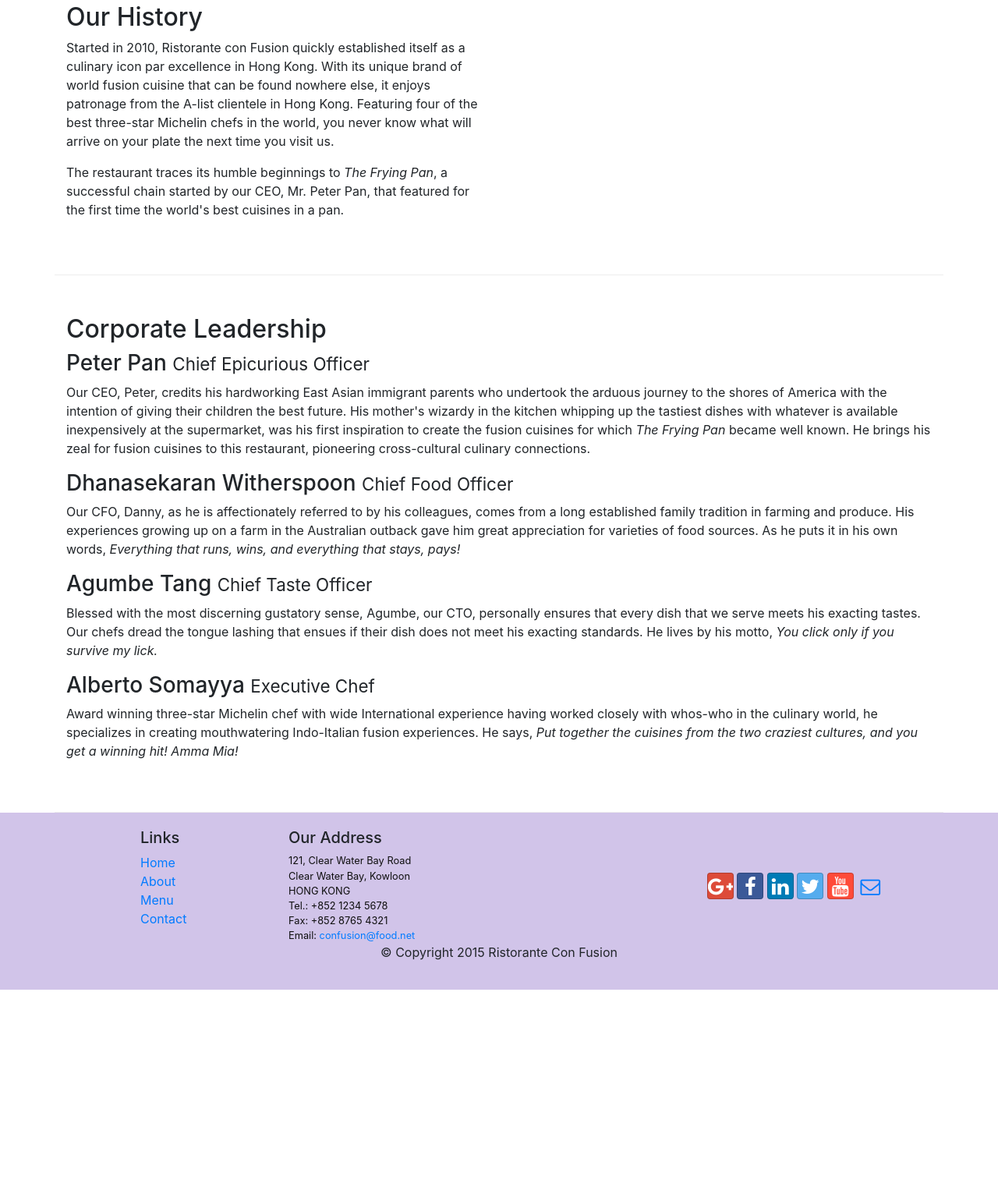
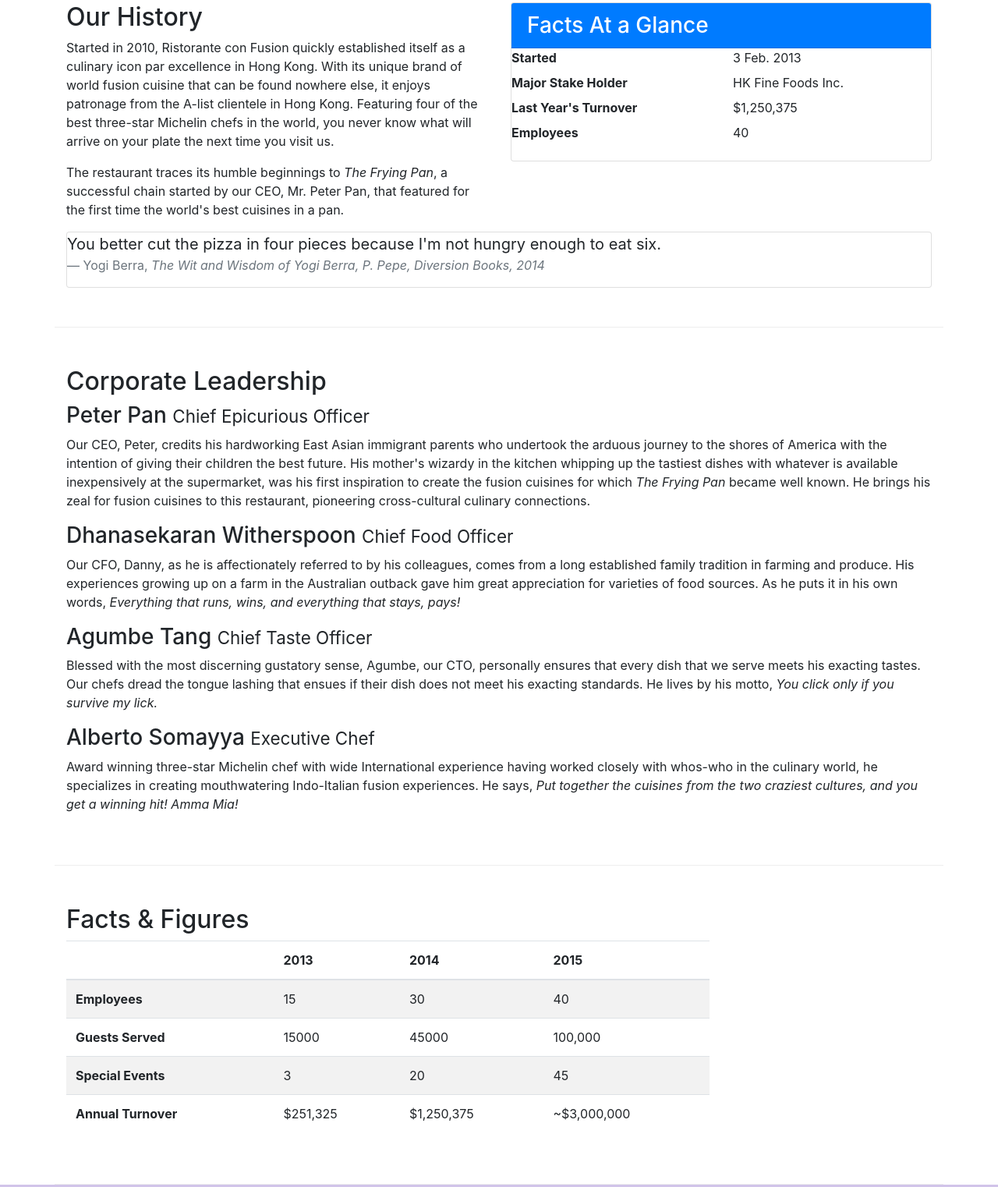
Before and after one commit to karlee123/conFusion, a website: page aboutus.html in a window 1280 px wide. Shown: the part 488-2010 px from the top of the page at 78% size. Before the commit the page ends 1757 px from the top, so only its background shows below. Drawn offline with nearby package versions, Linux system fonts and the light colour scheme.

Commit message:
Tables and Cards

```diff
--- a/aboutus.html
+++ b/aboutus.html
@@ -65,6 +65,33 @@
                 <p>The restaurant traces its humble beginnings to <em>The Frying Pan</em>, a successful chain started by our CEO, Mr. Peter Pan, that featured for the first time the world's best cuisines in a pan.</p>
             </div>
             <div class="col-12 col-sm-6">
+                <div class="card">
+                    <h3 class="card-header bg-primary text-white">Facts At a Glance</h3>
+                    <div class="card-block">
+                        <dl class="row">
+                            <dt class="col-6">Started</dt>
+                            <dd class="col-6">3 Feb. 2013</dd>
+                            <dt class="col-6">Major Stake Holder</dt>
+                            <dd class="col-6">HK Fine Foods Inc.</dd>
+                            <dt class="col-6">Last Year's Turnover</dt>
+                            <dd class="col-6">$1,250,375</dd>
+                            <dt class="col-6">Employees</dt>
+                            <dd class="col-6">40</dd>
+                       </dl>
+                    </div>
+                </div>
+            </div>
+            <div class="col-12">
+                 <div class="card card-block bg-faded">
+                    <blockquote class="blockquote">
+                        <p class="mb-0">You better cut the pizza in four pieces because
+                            I'm not hungry enough to eat six.</p>
+                        <footer class="blockquote-footer">Yogi Berra,
+                          <cite title="Source Title">The Wit and Wisdom of Yogi Berra,
+                            P. Pepe, Diversion Books, 2014</cite>
+                        </footer>
+                    </blockquote>
+                </div>
             </div>
         </div>
 
@@ -82,6 +109,53 @@
                 <p class="hidden-xs-down">Award winning three-star Michelin chef with wide International experience having worked closely with whos-who in the culinary world, he specializes in creating mouthwatering Indo-Italian fusion experiences. He says, <em>Put together the cuisines from the two craziest cultures, and you get a winning hit! Amma Mia!</em></p>
             </div>
        </div>
+        <div class="row row-content">
+            <div class="col-12 col-sm-9">
+               <h2>Facts &amp; Figures</h2>
+               <div class="table-responsive">
+                <table class="table table-striped">
+                <thead class="thead-inverse">
+                    <tr>
+                      <th>&nbsp;</th>
+                      <th>2013</th>
+                      <th>2014</th>
+                      <th>2015</th>
+                    </tr>
+                   </thead>
+                    <tbody>
+                    <tr>
+                        <th>Employees</th>
+                        <td>15</td>
+                        <td>30</td>
+                        <td>40</td>
+                    </tr>
+                    <tr>
+                        <th>Guests Served</th>
+                        <td>15000</td>
+                        <td>45000</td>
+                        <td>100,000</td>
+                    </tr>
+                    <tr>
+                        <th>Special Events</th>
+                        <td>3</td>
+                        <td>20</td>
+                        <td>45</td>
+                    </tr>
+                    <tr>
+                        <th>Annual Turnover</th>
+                        <td>$251,325</td>
+                        <td>$1,250,375</td>
+                        <td>~$3,000,000</td>
+                    </tr>
+                </tbody>
+
+
+
+                   </table>
+
+                </div>
+            </div>
+        </div>
 
     </div>
 
```
